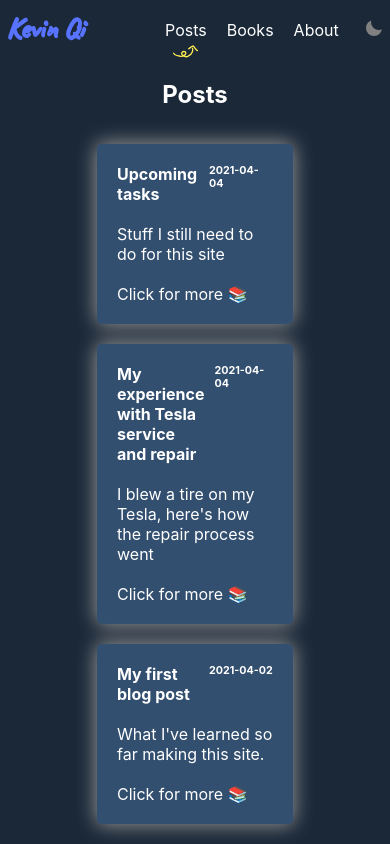
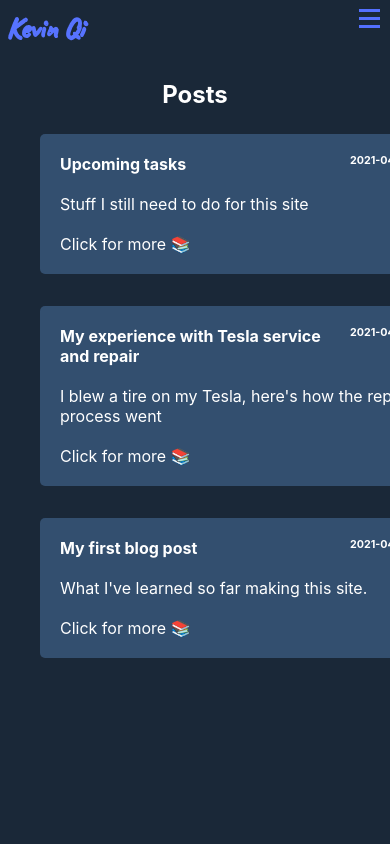
Before and after one commit to qikevinjkw/nextjs-blog, a Next.js app: page /posts in a window 390 px wide. Built offline with nearby package versions, Linux system fonts and the light colour scheme.

Commit message:
Add mobile css

```diff
--- a/components/IconBar.tsx
+++ b/components/IconBar.tsx
@@ -7,8 +7,8 @@ import { SoundIcon } from "./SoundIcon";
 export function IconBar() {
   return (
     <div
+      className="hide-mobile"
       css={css`
-        display: flex;
         align-items: center;
         width: 100px;
         > * {
--- a/components/Layout.tsx
+++ b/components/Layout.tsx
@@ -1,11 +1,15 @@
 /** @jsx jsx */
 import { css, jsx } from "@emotion/react";
-import { motion, Variants } from "framer-motion";
-import Head from "next/head";
+import { motion } from "framer-motion";
+import { useAppInit } from "../providers/AppInitProvider";
 import { Footer } from "./Footer";
+import { MobileMenu } from "./MobileMenu";
+import { MobileMenuIcon } from "./MobileMenuIcon";
 import { Navbar } from "./Navbar";
 
 export function Layout(props) {
+  const { menuOn } = useAppInit();
+
   return (
     <motion.div
       css={css`
@@ -23,6 +27,8 @@ export function Layout(props) {
         },
       }}
     >
+      {menuOn && <MobileMenu />}
+      <MobileMenuIcon />
       <Navbar />
       <main
         className="main-content"
--- /dev/null
+++ b/components/MobileMenu.tsx
@@ -0,0 +1,58 @@
+/** @jsx jsx */
+import { css, jsx } from "@emotion/react";
+import { motion } from "framer-motion";
+import Link from "next/link";
+
+function MobileLink({ href, name }: { href: string; name: string }) {
+  return (
+    <Link href={href}>
+      <div
+        css={css`
+          width: 80%;
+          height: 40px;
+          margin: 10px 0;
+          display: flex;
+          justify-content: center;
+          align-items: center;
+        `}
+      >
+        <a
+          css={css`
+            cursor: pointer;
+          `}
+        >
+          {name}
+        </a>
+      </div>
+    </Link>
+  );
+}
+export function MobileMenu() {
+  return (
+    <motion.div
+      initial={{
+        opacity: 0,
+      }}
+      animate={{
+        opacity: 0.95,
+      }}
+      css={css`
+        position: absolute;
+        top: 0;
+        left: 0;
+        width: 100%;
+        height: 100%;
+        z-index: 2;
+        background: var(--color-background);
+        display: flex;
+        flex-direction: column;
+        align-items: center;
+        padding-top: 60px;
+      `}
+    >
+      <MobileLink href="/posts" name="Posts" />
+      <MobileLink href="/books" name="Books" />
+      <MobileLink href="/about" name="About" />
+    </motion.div>
+  );
+}
--- /dev/null
+++ b/components/MobileMenuIcon.tsx
@@ -0,0 +1,80 @@
+/** @jsx jsx */
+import { css, jsx } from "@emotion/react";
+import { motion, Variants } from "framer-motion";
+import { useAppInit } from "../providers/AppInitProvider";
+
+const svgVariants: Variants = {
+  initial: {
+    scale: 1,
+  },
+  animate: {
+    scale: 1,
+  },
+};
+function getLineVariants(rotate: number): Variants {
+  return {
+    initial: {
+      rotate: 0,
+    },
+    animate: {
+      rotate,
+    },
+  };
+}
+
+export function MobileMenuIcon() {
+  const { setMenuOn, menuOn } = useAppInit();
+  return (
+    <motion.div
+      className="hide-desktop"
+      css={css`
+        position: fixed;
+        top: 5px;
+        right: 5px;
+        cursor: pointer;
+        z-index: 3;
+      `}
+      onClick={() => {
+        setMenuOn((prev) => !prev);
+      }}
+    >
+      <motion.svg
+        width="31"
+        height="28"
+        viewBox="0 0 31 28"
+        fill="none"
+        variants={svgVariants}
+        initial={menuOn ? "initial" : "animate"}
+        animate={menuOn ? "animate" : "initial"}
+      >
+        <motion.line
+          variants={getLineVariants(180)}
+          x1="5"
+          y1="21.5"
+          x2="26"
+          y2="21.5"
+          stroke="#5370ff"
+          strokeWidth="3"
+        />
+        <motion.line
+          variants={getLineVariants(90)}
+          x1="5"
+          y1="13.5"
+          x2="26"
+          y2="13.5"
+          stroke="#5370ff"
+          strokeWidth="3"
+        />
+        <motion.line
+          variants={getLineVariants(-180)}
+          x1="5"
+          y1="5.5"
+          x2="26"
+          y2="5.5"
+          stroke="#5370ff"
+          strokeWidth="3"
+        />
+      </motion.svg>
+    </motion.div>
+  );
+}
--- a/components/Navbar.tsx
+++ b/components/Navbar.tsx
@@ -7,6 +7,7 @@ import { IconBar } from "../components/IconBar";
 import { Title } from "../components/Title";
 import { NAVBAR_HEIGHT } from "./constants";
 import { SquigglyLine } from "./SquigglyLine";
+import { MobileMenuIcon } from "./MobileMenuIcon";
 
 const Li = styled.li`
   margin: 0 10px;
@@ -59,6 +60,7 @@ export function Navbar() {
           css={css`
             margin-left: 80px;
           `}
+          className="hide-mobile"
         >
           <ul
             css={css`
--- a/components/PostTile.tsx
+++ b/components/PostTile.tsx
@@ -1,15 +1,14 @@
 /** @jsx jsx */
 import { css, jsx, SerializedStyles } from "@emotion/react";
 import styled from "@emotion/styled";
-import { useRef } from "react";
+import { useRef, forwardRef } from "react";
 import { animated, interpolate, useSpring } from "react-spring";
 
 const PostDiv = styled(animated.div)`
-  margin: 10px;
-  width: 40vw;
   cursor: pointer;
   border-radius: 5px;
   padding: 20px;
+  z-index: 1;
   background: var(--color-post);
 `;
 
@@ -20,7 +19,8 @@ const calc = (x, y, itemWidth, itemHeight) => [
 ];
 const trans = (x, y, s) =>
   `perspective(600px) rotateX(${x}deg) rotateY(${y}deg) scale(${s})`;
-export function PostTile({
+export const PostTile = forwardRef(function (
+  {
     cssStyles,
     title,
     date,
@@ -30,7 +30,9 @@ export function PostTile({
     date?: string;
     summary?: string;
     cssStyles?: SerializedStyles;
-}) {
+  },
+  ref
+) {
   const [props, set] = useSpring(() => ({
     xys: [0, 0, 1],
     config: { mass: 5, tension: 300, friction: 100 },
@@ -48,8 +50,6 @@ export function PostTile({
             box-shadow: 0px 0px 20px 5px var(--shadow-color-hover);
           }
           transition: box-shadow 0.5s ease-in-out;
-          -webkit-box-shadow: 0px 0px 20px 1px var(--shadow-color);
-          box-shadow: 0px 0px 20px 1px var(--shadow-color);
         `,
       ]}
       onMouseMove={({ clientX, clientY, ...e }) => {
@@ -59,7 +59,7 @@ export function PostTile({
       }}
       onMouseLeave={() => set({ xys: [0, 0, 1] })}
       // @ts-ignore
-      style={{ transform: props.xys.interpolate(trans) }}
+      style={{ transform: props.xys?.interpolate(trans) }}
     >
       <span
         css={css`
@@ -78,7 +78,7 @@ export function PostTile({
         <h6
           css={css`
             margin: 0 0 0 10px;
-            min-width: 64px;
+            min-width: 70px;
           `}
         >
           {date}
@@ -92,4 +92,4 @@ export function PostTile({
       <br />
     </PostDiv>
   );
-}
+});
--- a/pages/posts/index.tsx
+++ b/pages/posts/index.tsx
@@ -42,11 +42,13 @@ export default function Posts({
       <section>
         <div
           css={css`
-            padding: 5px;
-            display: flex;
-            justify-content: center;
+            display: grid;
+            /* justify-content: center; */
             list-style: none;
-            flex-wrap: wrap;
+            /* flex-wrap: wrap; */
+            padding: 5px 40px;
+            grid-template-columns: repeat(auto-fill, minmax(400px, 1fr));
+            gap: 32px;
           `}
         >
           {allPostsData
@@ -58,15 +60,7 @@ export default function Posts({
             })
             .map((postData, index) => (
               <Link href={`/posts/${postData.id}`} passHref key={postData.id}>
-                <div
-                  css={css`
-                    &:hover {
-                      z-index: 1;
-                    }
-                  `}
-                >
-                  <PostTile {...postData}></PostTile>
-                </div>
+                <PostTile {...postData}></PostTile>
               </Link>
             ))}
           {allPostsData.length % 2 === 1 ? (
--- a/providers/AppInitProvider.tsx
+++ b/providers/AppInitProvider.tsx
@@ -25,6 +25,8 @@ export const COLORS: Record<
 interface IAppInit {
   mounted: boolean;
   firestore: _firebase.firestore.Firestore;
+  menuOn: boolean;
+  setMenuOn: React.Dispatch<React.SetStateAction<boolean>>;
 }
 const AppInitContext = React.createContext<IAppInit | undefined>(undefined);
 
@@ -33,6 +35,7 @@ export function AppInitProvider(props) {
   const [firestore, setFireStore] = useState<
     _firebase.firestore.Firestore | undefined
   >();
+  const [menuOn, setMenuOn] = useState(false);
 
   useEffect(() => {
     setMounted(true);
@@ -45,6 +48,8 @@ export function AppInitProvider(props) {
       value={{
         mounted,
         firestore,
+        menuOn,
+        setMenuOn,
       }}
     >
       {props.children}
--- a/providers/ThemeProvider.tsx
+++ b/providers/ThemeProvider.tsx
@@ -15,7 +15,7 @@ export const COLORS: Record<
 > = {
   light: {
     background: color(BASE_LIGHT).darken(0.01).hsl().toString(),
-    post: BASE_LIGHT,
+    post: color(BASE_LIGHT).darken(0.1).hsl().toString(),
     text: "black",
     squigglyLine: "#5720ff",
   },
--- a/styles/global.scss
+++ b/styles/global.scss
@@ -33,3 +33,14 @@ body {
   width: 100%;
   height: 100%;
 }
+
+@media (max-width: 480px) {
+  .hide-mobile {
+    display: none;
+  }
+}
+@media (min-width: 481px) {
+  .hide-desktop {
+    display: none;
+  }
+}
```
Also changed, not shown: components/Frame 1 (6).svg (added). Lines whose indentation alone changed are shown as unchanged.
